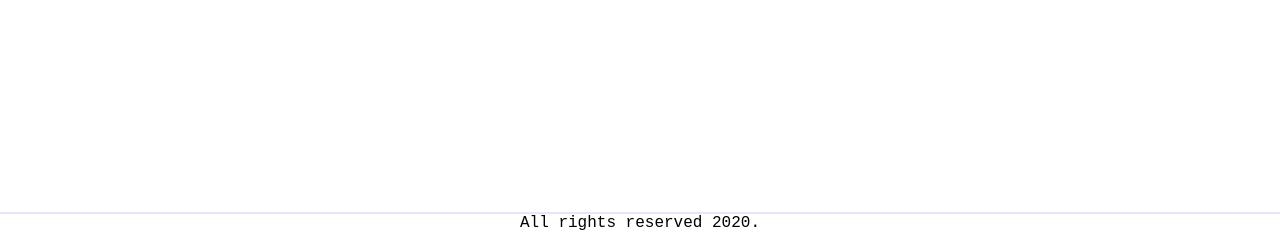
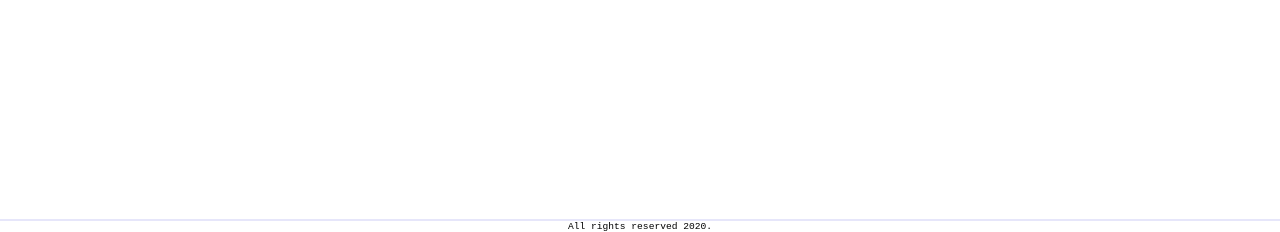
Before and after one commit to MikkeMF/thinkful, a plain HTML site: page index.html in a window 1280 px wide. Shown: the part 568-800 px from the top of the page. Drawn offline with Linux system fonts and the light colour scheme.

Commit message:
Update style.css

```diff
--- a/style.css
+++ b/style.css
@@ -101,4 +101,5 @@ footer {
     border-top-color:lavender;
     border-top-style: solid;
     text-align: center;
+    font-size: .6em;
 }
```
